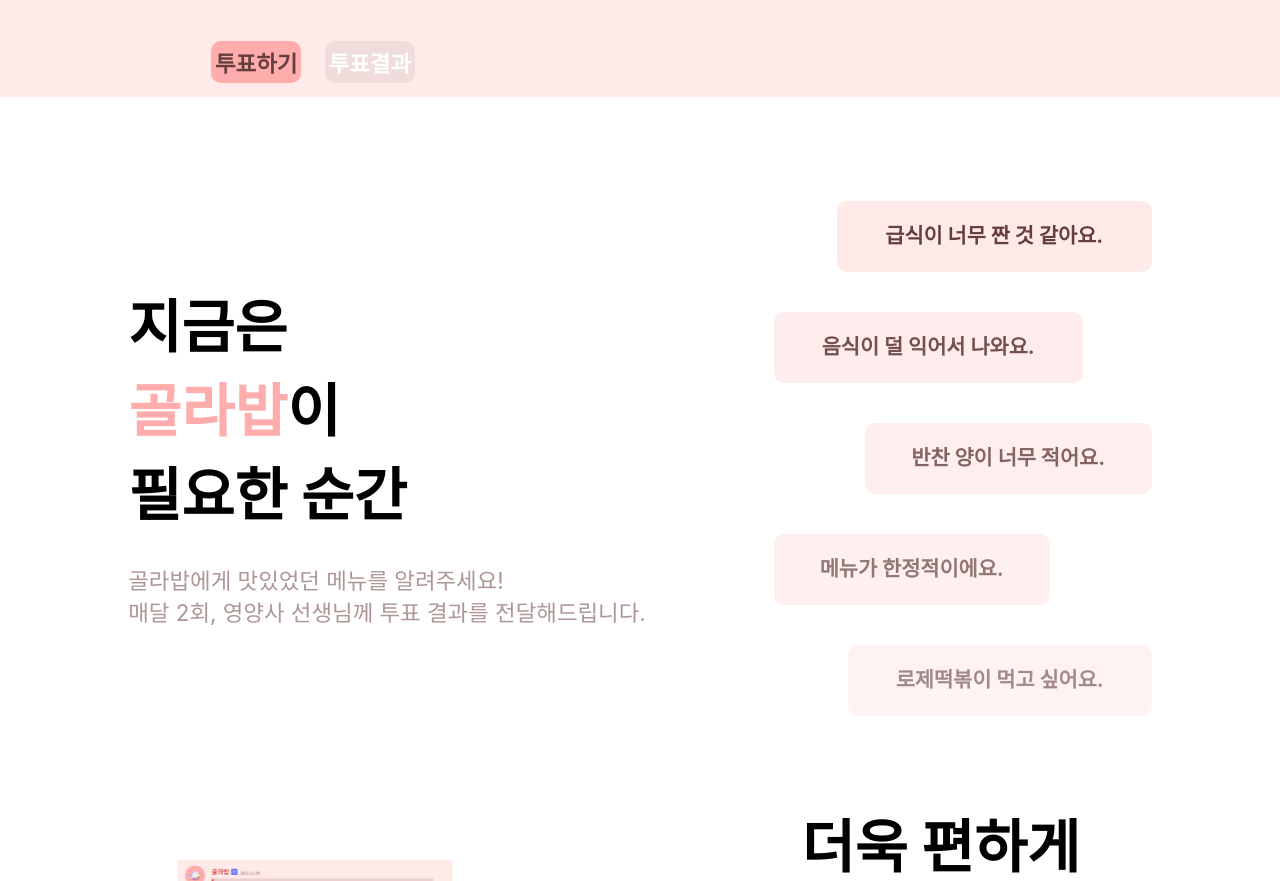
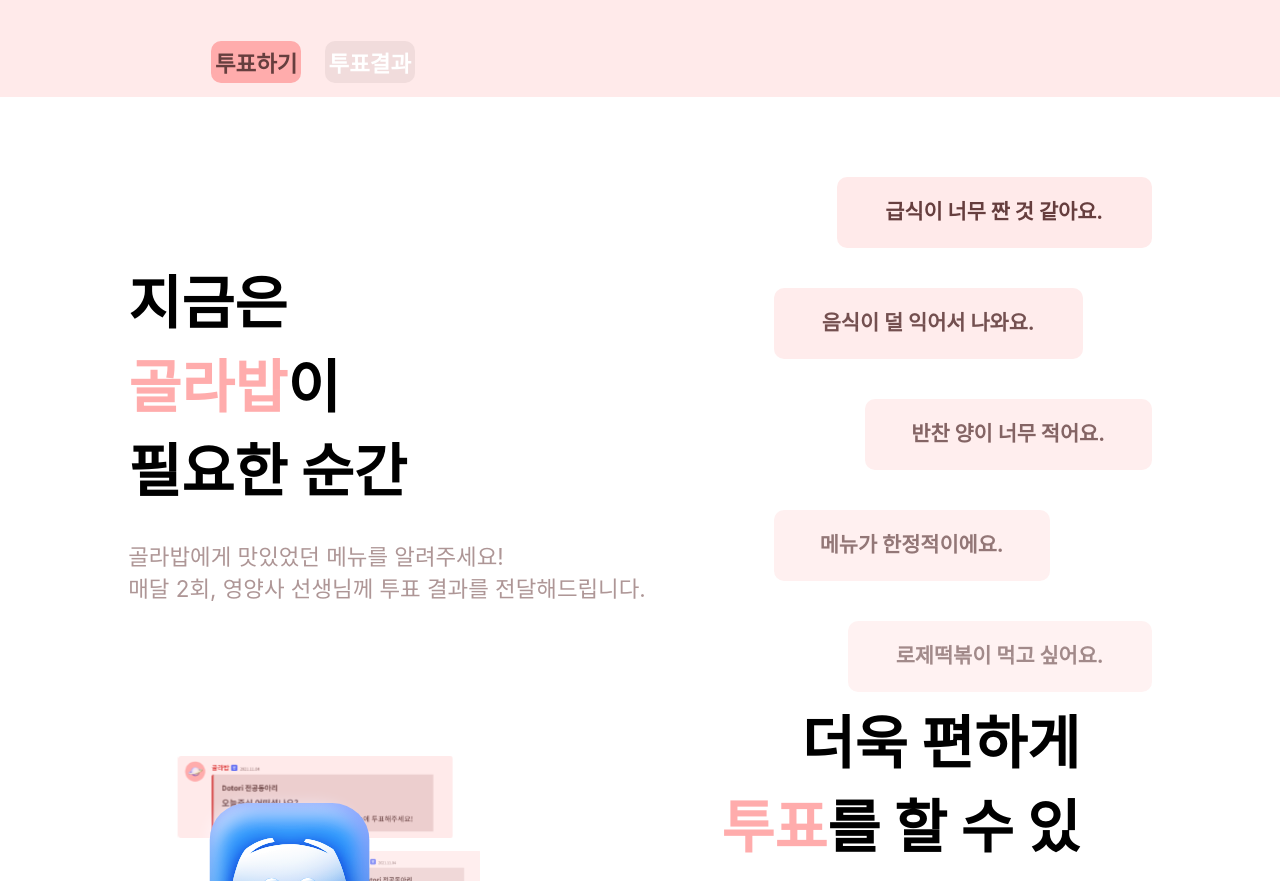
Before and after one commit to Team-Dotori/golabab-promotion, a React (Create React App) app: page / in a window 1280 px wide. Shown: the part 423-1304 px from the top of the page. Built offline with nearby package versions, Linux system fonts and the light colour scheme.

Commit message:
Fixed Cont2

```diff
--- a/src/Style/Con2st.js
+++ b/src/Style/Con2st.js
@@ -2,16 +2,16 @@ import styled from 'styled-components';
 export const Section=styled.section`
   background-color: white;
     width:100%;
-    height:73vh;
+    height:60vh;
     display:flex;
     justify-content:center;
 `
 export const Div = styled.div`
-  padding-top:23vh;
+  padding-top:20vh;
   margin-right: 3vw;
 `
 export const Div2 = styled.div`
-  padding-top:13vh;
+  padding-top:10vh;
   padding-left:7vw;
   font-size: 1.3rem;
   font-weight: bold;
```
